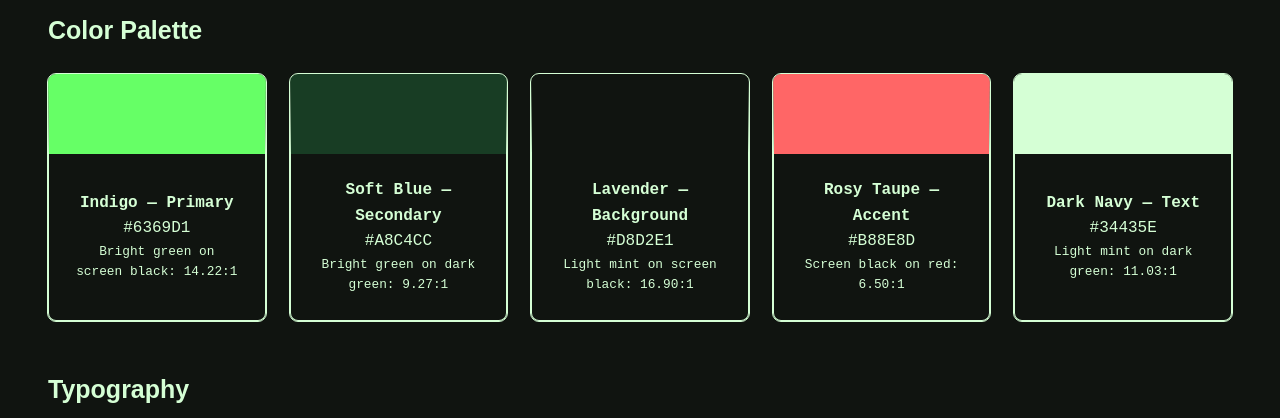
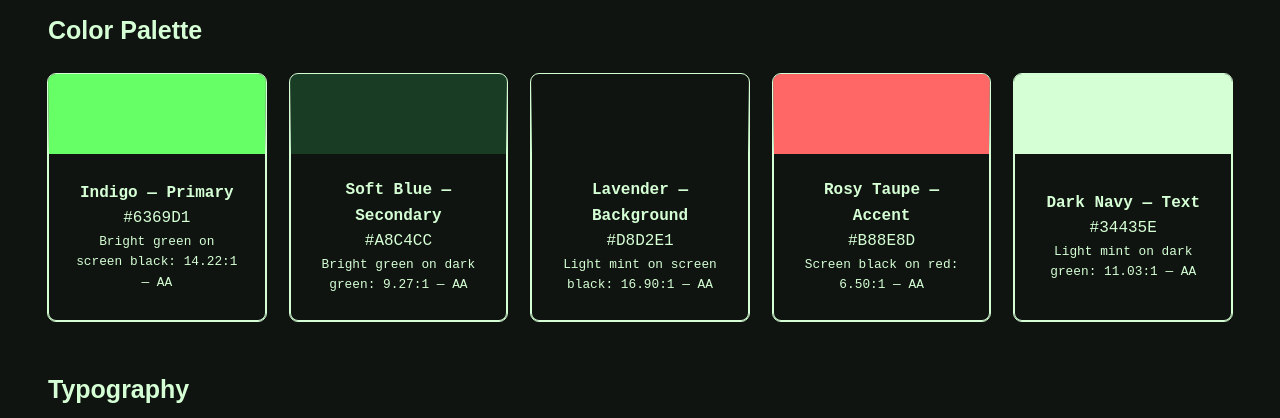
Before and after one commit to sarthaktiwari74/sarthaktiwari74.github.io, a plain HTML site: page final/wa14.html in a window 1280 px wide. Shown: the part 112-530 px from the top of the page. Drawn offline with Linux system fonts and the light colour scheme; a web font is replaced by a local one.

Commit message:
Added WCAG AA labels

```diff
--- a/final/wa14.html
+++ b/final/wa14.html
@@ -211,35 +211,35 @@
                      style="border-top-color: var(--color-primary);">
                     <strong>Indigo — Primary</strong>
                     <p>#6369D1</p>
-                    <small>Bright green on screen black: 14.22:1</small>
+                    <small>Bright green on screen black: 14.22:1 — AA</small>
                 </div>
 
                 <div class="color-swatch"
                      style="border-top-color: var(--color-secondary);">
                         <strong>Soft Blue — Secondary</strong>
                     <p>#A8C4CC</p>
-                    <small>Bright green on dark green: 9.27:1</small>
+                    <small>Bright green on dark green: 9.27:1 — AA</small>
                 </div>
 
                 <div class="color-swatch"
                      style="border-top-color: var(--color-highlight);">
                     <strong>Lavender — Background</strong>
                     <p>#D8D2E1</p>
-                    <small>Light mint on screen black: 16.90:1</small>
+                    <small>Light mint on screen black: 16.90:1 — AA</small>
                 </div>
 
                 <div class="color-swatch"
                      style="border-top-color: var(--color-accent);">
                     <strong>Rosy Taupe — Accent</strong>
                     <p>#B88E8D</p>
-                    <small>Screen black on red: 6.50:1</small>
+                    <small>Screen black on red: 6.50:1 — AA</small>
                 </div>
 
                 <div class="color-swatch"
                      style="border-top-color: var(--color-neutral);">
                     <strong>Dark Navy — Text</strong>
                     <p>#34435E</p>
-                    <small>Light mint on dark green: 11.03:1</small>
+                    <small>Light mint on dark green: 11.03:1 — AA</small>
                 </div>
             </div>
         </section>
```
